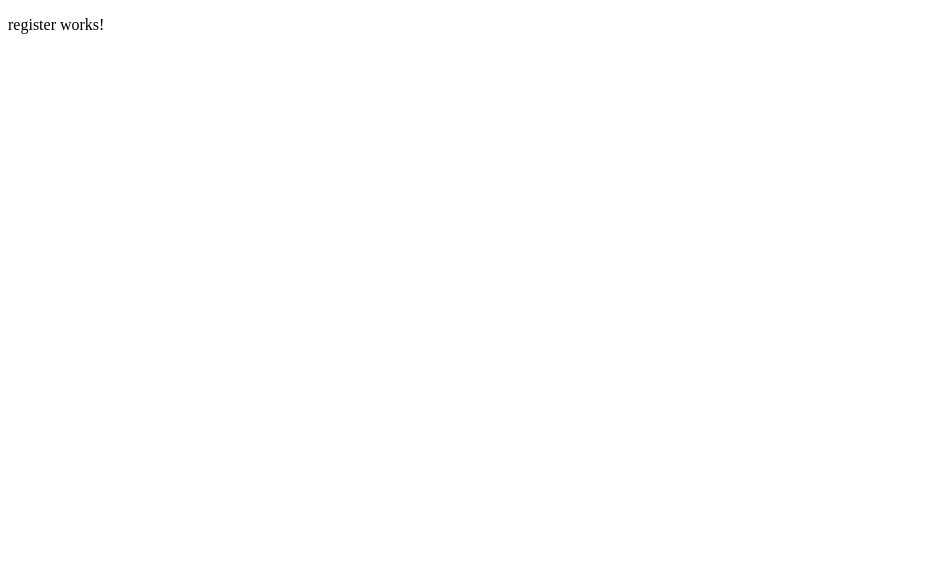
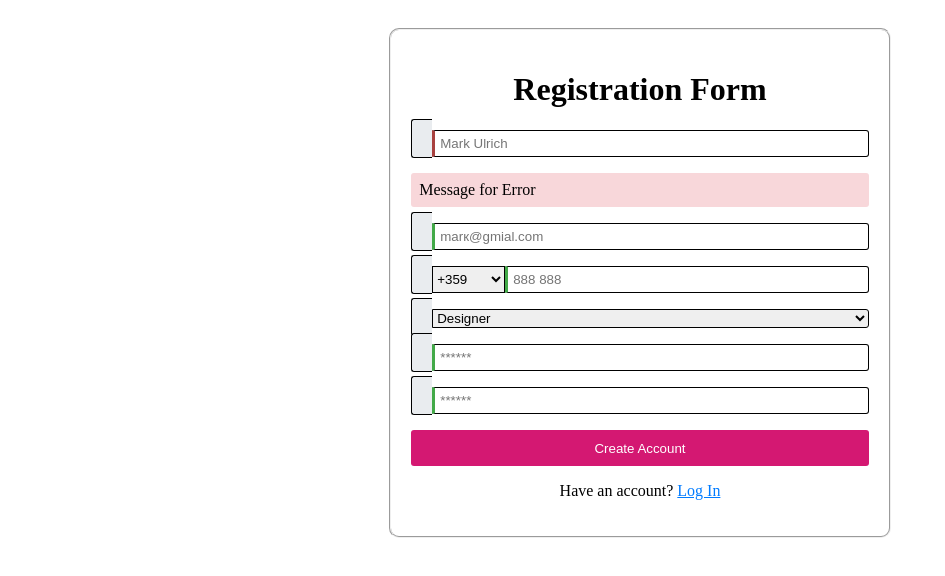
Before and after one commit to SvetlinGG/Angular-Components-exercise, an Angular app in the folder forms/: page /register in a window 1280 px wide. Shown: the top 576 px of the page, without its empty margins (0-945 px from the left). Built offline with nearby package versions, Linux system fonts and the light colour scheme.

Commit message:
fill register files ( html/css)

```diff
--- a/forms/src/app/register/register.component.css
+++ b/forms/src/app/register/register.component.css
@@ -0,0 +1,82 @@
+form {
+    margin-top: 20px;
+    width: 40%;
+}
+
+fieldset {
+    border-radius: 10px;
+    padding: 20px;
+    background-color: #ffffff;
+}
+
+input {
+    flex: 0 1 100%;
+    border: 1px solid;
+    padding: 5px;
+    border-left: 3px solid #42a948;
+    border-top-right-radius: 3px;
+    border-bottom-right-radius: 3px;
+}
+
+select {
+    border-color: black;
+}
+
+button {
+    background-color: #d41872;
+    color: white;
+    border: none;
+    border-radius: 3px;
+    padding: 0.8em 1.2em;
+    width: 100%;
+}
+
+i {
+    border: 1px solid;
+    border-right: none;
+    padding: 10px;
+    border-top-left-radius: 3px;
+    border-bottom-left-radius: 3px;
+    background-color: #e9ecef;
+}
+
+a {
+    color:  #007bff;
+}
+
+.container {
+    font-family: inherit;
+    display: flex;
+    flex-direction: column;
+    justify-content: center;
+    align-items: center;
+    text-align: center;
+}
+
+.tel {
+    padding-right: 20px;
+}
+
+.building {
+    flex: 1 1 100%;
+    border-top-right-radius: 3px;
+    border-bottom-right-radius: 3px;
+}
+
+form .field {
+    display: flex;
+}
+
+
+/* if error */
+
+p.error {
+    text-align: left;
+    background-color: #f8d7da;
+    padding: 8px;
+    border-radius: 3px;
+}
+
+input.error {
+    border-left-color:#a8413f;
+}
--- a/forms/src/app/register/register.component.html
+++ b/forms/src/app/register/register.component.html
@@ -1 +1,60 @@
-<p>register works!</p>
+<div class="container">
+
+    <form action="" method="post">
+
+      <fieldset>
+        <h1>Registration Form</h1>
+
+        <p class="field field-icon">
+          <label for="username"><span><i class="fas fa-user"></i></span></label>
+          <input type="text" name="username" id="username" class="error" placeholder="Mark Ulrich">
+        </p>
+
+        <!-- if error -->
+        <p class="error">
+          Message for Error
+        </p>
+        <!-- end if error -->
+
+        <p class="field field-icon">
+          <label for="email"><span><i class="fas fa-envelope"></i></span></label>
+          <input type="text" name="email" id="email" placeholder="marк@gmial.com">
+        </p>
+
+        <p class="field field-icon">
+          <label for="tel"><span><i class="fas fa-phone"></i></span></label>
+          <select name="tel" id="tel" class="tel">
+            <option value="1">+359</option>
+          </select>
+          <input type="text" name="tel" id="tel" placeholder="888 888">
+        </p>
+
+        <p class="field field-icon">
+          <label for="building"><span><i class="fas fa-building"></i></span></label>
+          <select name="building" id="building" class="building">
+            <option value="1">Designer</option>
+          </select>
+        </p>
+
+        <p class="field field-icon">
+          <label for="password"><span><i class="fas fa-lock"></i></span></label>
+          <input type="password" name="password" id="password" placeholder="******">
+        </p>
+
+        <p class="field field-icon">
+          <label for="re-password"><span><i class="fas fa-lock"></i></span></label>
+          <input type="re-password" name="re-password" id="re-password" placeholder="******">
+        </p>
+
+        <p>
+          <button>Create Account</button>
+        </p>
+
+        <p class="text-center">
+          Have an account?
+          <a href="">Log In</a>
+        </p>
+
+      </fieldset>
+    </form>
+  </div>
```
